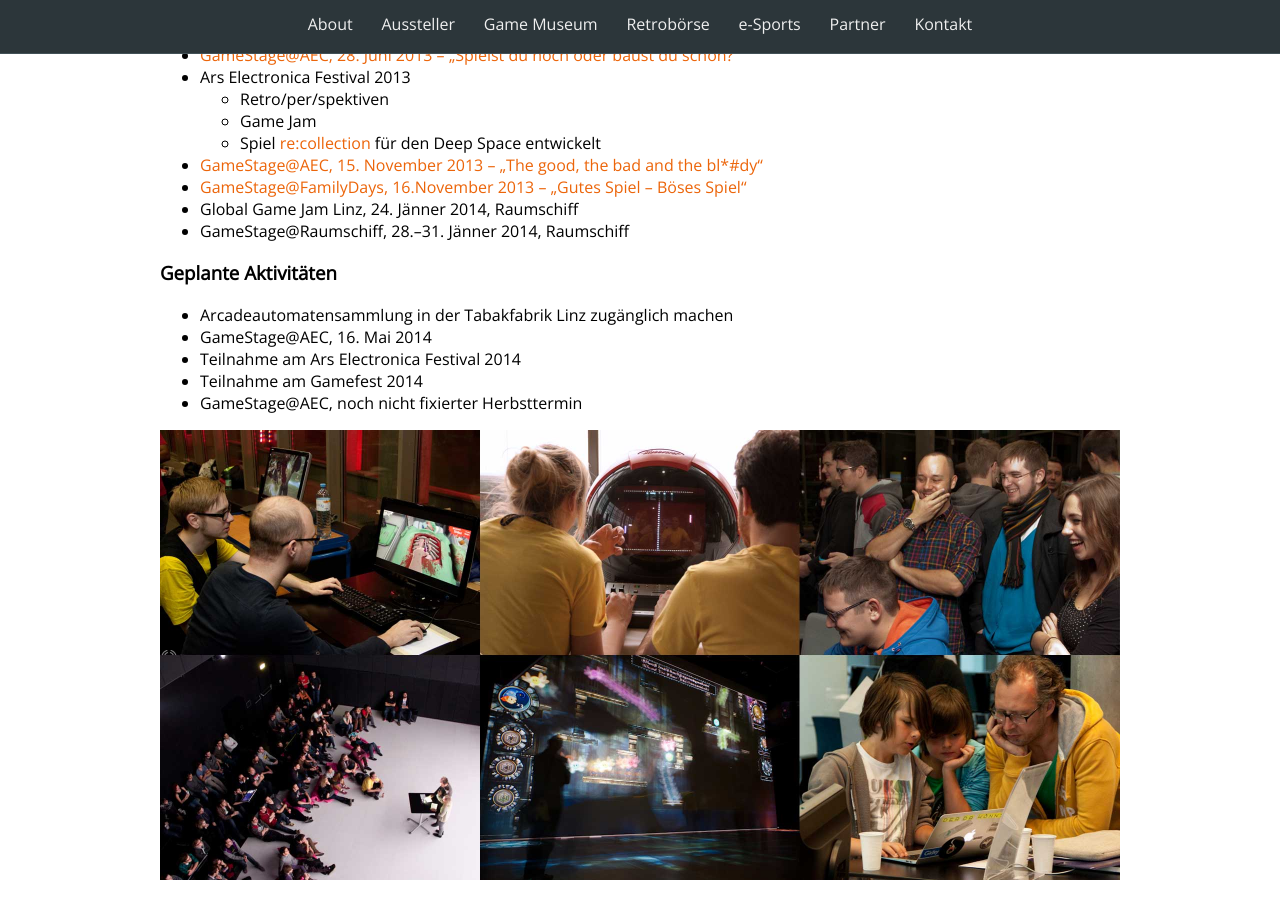
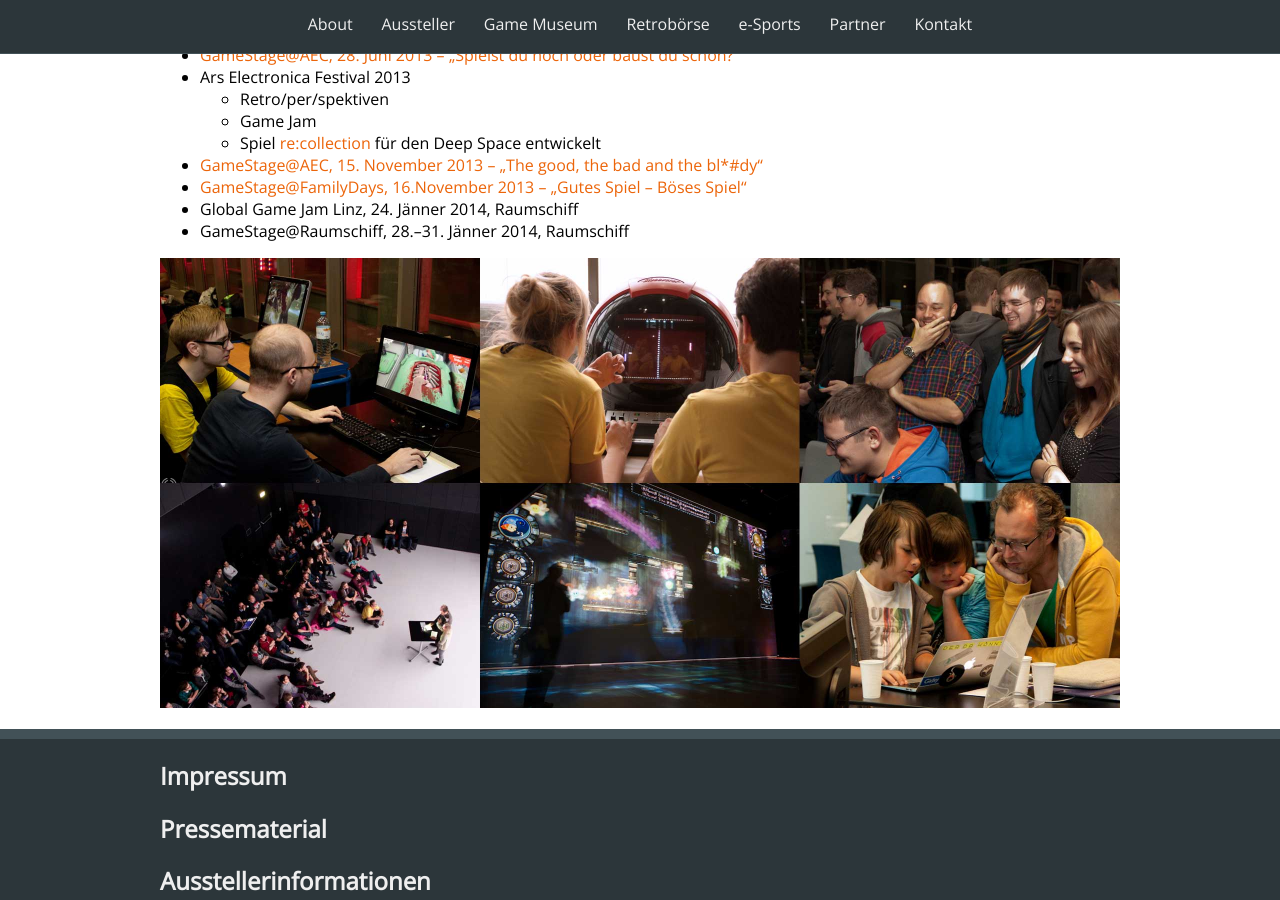
Before and after one commit to Lorti/gsexpo, a Jekyll site: the page built from index.html, in a window 1280 px wide and 900 px high, scrolled down 2231 px. Built offline with Jekyll 4.4.1, drawn with Linux system fonts in a browser that asks for light colours; nearby versions of some CDN libraries; Markdown is read by kramdown in place of the engine named in the settings.

Commit message:
Update activities.markdown

```diff
--- a/_includes/activities.markdown
+++ b/_includes/activities.markdown
@@ -18,12 +18,7 @@
 * Global Game Jam Linz, 24. Jänner 2014, Raumschiff
 * GameStage@Raumschiff, 28.–31. Jänner 2014, Raumschiff
 
-### Geplante Aktivitäten
-* Arcadeautomatensammlung in der Tabakfabrik Linz zugänglich machen
-* GameStage@AEC, 16. Mai 2014
-* Teilnahme am Ars Electronica Festival 2014
-* Teilnahme am Gamefest 2014
-* GameStage@AEC, noch nicht fixierter Herbsttermin
+
 
 <img src="{{ site.baseurl }}/images/gamestage.jpg" alt="Impressionen der vergangenen GameStage@AEC-Veranstaltungen">
 
```
